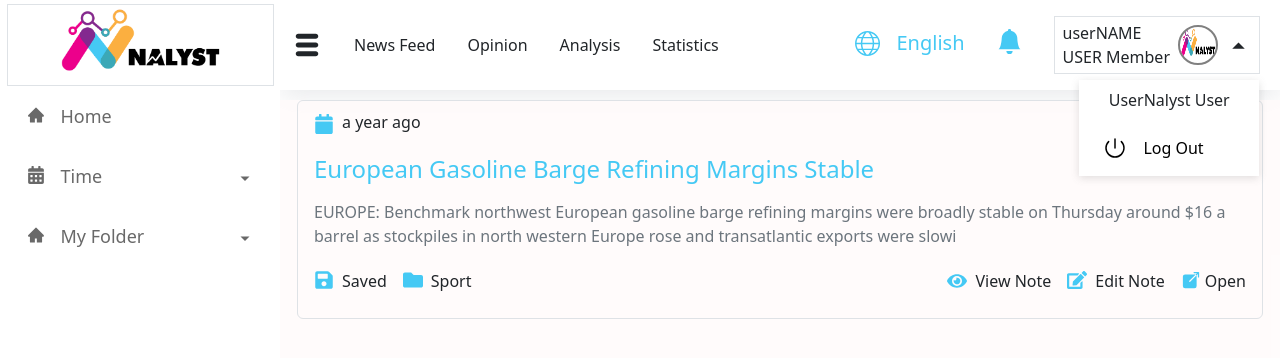
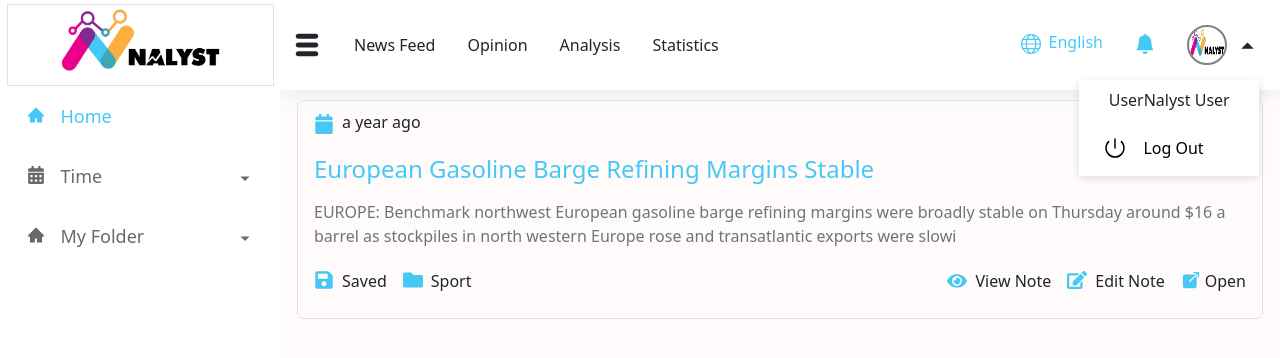
Before and after one commit to Emiqbal11/Layout, a React (Vite) app: page / in a window 1280 px wide. Shown: the top 358 px of the page. Built offline with nearby package versions, Linux system fonts and the light colour scheme.

Commit message:
git added

```diff
--- a/src/App.css
+++ b/src/App.css
@@ -1,8 +1,5 @@
-@import url("https://fonts.googleapis.com/css2?family=Lato&display=swap");
-
 * {
   box-sizing: border-box;
   margin: 0;
   padding: 0;
-  font-family: "Lato", sans-serif;
 }
--- a/src/index.css
+++ b/src/index.css
@@ -1,20 +1,18 @@
 :root {
   --primary-color: #45c9f4;
   --secondary-color: #696969;
+  --font-family-sans-serif: -apple-system, BlinkMacSystemFont, "Segoe UI",
+    Roboto, "Helvetica Neue", Arial, "Noto Sans", sans-serif,
+    "Apple Color Emoji", "Segoe UI Emoji", "Segoe UI Symbol", "Noto Color Emoji";
+  --font-family-monospace: SFMono-Regular, Menlo, Monaco, Consolas,
+    "Liberation Mono", "Courier New", monospace;
 }
 
 body {
   margin: 0;
-  font-family: -apple-system, BlinkMacSystemFont, "Segoe UI", "Roboto", "Oxygen",
-    "Ubuntu", "Cantarell", "Fira Sans", "Droid Sans", "Helvetica Neue",
-    sans-serif;
-  -webkit-font-smoothing: antialiased;
-  -moz-osx-font-smoothing: grayscale;
+  font-family: "IBM Plex Sans", sans-serif;
 }
-code {
-  font-family: source-code-pro, Menlo, Monaco, Consolas, "Courier New",
-    monospace;
-}
+
 svg {
   cursor: pointer;
   /* margin-bottom: 4px; */
--- a/src/layout/navbar/Header.jsx
+++ b/src/layout/navbar/Header.jsx
@@ -56,25 +56,17 @@ const Header = ({ showSidebar, toggleSidebar, handleShow }) => {
           <div className="main-div-lang">
             <div className="d-flex align-items-center div-lang mt-1">
               <TfiWorld
-                size={25}
+                size={20}
                 style={{ marginBottom: "7px", color: "var(--primary-color" }}
               />
-              <h5 style={{ color: "var(--primary-color)" }}>English</h5>
+              <h6 style={{ color: "var(--primary-color)" }}>English</h6>
             </div>
             <div>
               <BsFillBellFill
                 style={{ marginTop: "1px", color: "var(--primary-color" }}
-                size={25}
+                size={20}
               />
             </div>
-          </div>
-          <div
-            onClick={toggleDropdown}
-            className="d-flex align-items-center gap-2 border px-2 py-1"
-          >
-            <div className="d-flex flex-column">
-              <span className="">userNAME</span>
-              <span className="">USER Member</span>
           </div>
 
           <div
@@ -97,7 +89,6 @@ const Header = ({ showSidebar, toggleSidebar, handleShow }) => {
             ) : (
               <IoMdArrowDropdown size={25} />
             )}
-            </div>
           </div>
         </div>
       </Container>
--- a/src/layout/navbar/header.css
+++ b/src/layout/navbar/header.css
@@ -16,7 +16,7 @@
   gap: 2rem;
 }
 .div-lang {
-  gap: 1rem;
+  gap: 0.5rem;
 }
 .main-logo img {
   width: 265px;
@@ -90,25 +90,9 @@
     justify-content: space-between;
     padding: 0px 5px !important;
   }
-  /* .main-div-nav {
-    gap: 1.5rem;
-  }
-  .div-nav {
-    gap: 0.5rem;
-  }
-  .main-div-user {
-    gap: 1rem;
-  }
-  .main-div-user svg {
-    font-size: 1.2rem;
-  }
-  .main-div-lang {
-    gap: 2rem;
-  } */
+
   .main-div-user h5 {
     font-size: 1.2rem;
-
-    /* display: none; */
   }
   .main-logo svg {
     display: block;
@@ -116,11 +100,7 @@
 }
 @media only screen and (min-width: 769px) and (max-width: 1024px) {
   .main-div-header {
-    /* background-color: red; */
     gap: 1.5rem;
-  }
-  .main-div-nav {
-    /* background-color: yellow; */
   }
   .div-nav {
     gap: 2rem;
@@ -132,6 +112,6 @@
     gap: 2rem;
   }
   .div-lang {
-    gap: 1rem;
+    gap: 0.5rem;
   }
 }
--- a/src/layout/sidebar/Sidebar.jsx
+++ b/src/layout/sidebar/Sidebar.jsx
@@ -1,6 +1,6 @@
 import React, { useState } from "react";
 import styled from "styled-components";
-import { Link } from "react-router-dom";
+import { Link, NavLink } from "react-router-dom";
 import * as FaIcons from "react-icons/fa";
 import * as AiIcons from "react-icons/ai";
 import { SidebarData } from "./SidebarData";
@@ -47,7 +47,7 @@ const SidebarWrap = styled.div`
     background-color: white; /* Change to your desired color */
   }
 `;
-const SidebarLink = styled(Link)`
+const SidebarLink = styled(NavLink)`
   display: flex;
   color: #000;
   justify-content: space-between;
@@ -58,7 +58,7 @@ const SidebarLink = styled(Link)`
   text-decoration: none;
   font-size: 18px;
   &:hover {
-    background: #45c9f4;
+    color: #45c9f4;
     border-left: 2px solid #000;
     cursor: pointer;
   }
@@ -86,7 +86,15 @@ const Sidebar = ({ setShowSidebar, showSidebar, toggleSidebar }) => {
             })}
 
             <div className="d-flex flex-column d-md-none div-nav">
-              <SidebarLink href="#action1" onClick={() => setIsOpen(!isOpen)}>
+              <SidebarLink
+                href="#action1"
+                onClick={() => setIsOpen(!isOpen)}
+                style={({ isActive, isPending }) => {
+                  return {
+                    color: isActive ? "#45c9f4" : "",
+                  };
+                }}
+              >
                 <div>
                   <FaIcons.FaHome />
                   <SidebarLabel>Category</SidebarLabel>
--- a/src/layout/sidebar/SidebarData.jsx
+++ b/src/layout/sidebar/SidebarData.jsx
@@ -45,7 +45,7 @@ export const SidebarData = [
   },
   {
     title: "My Folder",
-    path: "/",
+    // path: "/folder",
     icon: <AiIcons.AiFillHome style={{ marginBottom: "5px" }} />,
   },
 ];
--- a/src/layout/sidebar/SubMenu.jsx
+++ b/src/layout/sidebar/SubMenu.jsx
@@ -1,10 +1,10 @@
 import React, { useState } from "react";
-import { Link } from "react-router-dom";
+import { Link, NavLink } from "react-router-dom";
 import styled from "styled-components";
 import { Button, Form } from "react-bootstrap";
 import { RiArrowDownSFill, RiArrowUpSFill } from "react-icons/ri";
 
-const SidebarLink = styled(Link)`
+const SidebarLink = styled(NavLink)`
   display: flex;
   color: var(--secondary-color);
   justify-content: space-between;
@@ -15,10 +15,15 @@ const SidebarLink = styled(Link)`
   text-decoration: none;
   font-size: 18px;
   &:hover {
-    background: #45c9f4;
-    color: #2f4f4f;
+    color: #45c9f4;
+    // color: #2f4f4f;
     border-left: 2px solid #000;
     cursor: pointer;
+  }
+  &.selected-link {
+    // Add this CSS class for the selected link
+    color: #45c9f4;
+    background: #45c9f4;
   }
 `;
 
@@ -26,7 +31,7 @@ const SidebarLabel = styled.span`
   margin-left: 16px;
 `;
 
-const DropdownLink = styled(Link)`
+const DropdownLink = styled(NavLink)`
   background: #ffffff;
   height: 50px;
   padding-left: 3.2rem;
@@ -34,11 +39,9 @@ const DropdownLink = styled(Link)`
   align-items: center;
   text-decoration: none;
   color: var(--secondary-color);
-
   font-size: 18px;
-
   &:hover {
-    background: #45c9f4;
+    color: #45c9f4;
     cursor: pointer;
   }
 `;
@@ -51,6 +54,7 @@ const InputField = styled.input`
 `;
 
 const SubMenu = ({ item }) => {
+  console.log(item);
   const [subnav, setSubnav] = useState(false);
   const [showInput, setShowInput] = useState(false);
   const [isOpen, setIsOpen] = useState(false);
@@ -88,9 +92,55 @@ const SubMenu = ({ item }) => {
 
   return (
     <>
-      <SidebarLink
+      {item.path ? (
+        <SidebarLink
+          to={item.path}
+          onClick={item.subNav ? toggleSubMenu : toggleOpen}
+          style={({ isActive, isPending }) => {
+            return {
+              color: isActive ? "#45c9f4" : "",
+            };
+          }}
+        >
+          <div>
+            {item.icon}
+            <SidebarLabel>{item.title}</SidebarLabel>
+          </div>
+          <div>
+            {item.title === "My Folder" &&
+              (isOpen ? <RiArrowUpSFill /> : <RiArrowDownSFill />)}
+            {item.subNav && subnav
+              ? item.iconOpened
+              : item.subNav
+              ? item.iconClosed
+              : null}
+          </div>
+        </SidebarLink>
+      ) : (
+        <SidebarLink onClick={item.subNav ? toggleSubMenu : toggleOpen}>
+          <div>
+            {item.icon}
+            <SidebarLabel>{item.title}</SidebarLabel>
+          </div>
+          <div>
+            {item.title === "My Folder" &&
+              (isOpen ? <RiArrowUpSFill /> : <RiArrowDownSFill />)}
+            {item.subNav && subnav
+              ? item.iconOpened
+              : item.subNav
+              ? item.iconClosed
+              : null}
+          </div>
+        </SidebarLink>
+      )}
+      {/* <SidebarLink
         to={item.path}
         onClick={item.subNav ? toggleSubMenu : toggleOpen}
+        style={({ isActive, isPending }) => {
+          return {
+            color: isActive ? "#45c9f4" : "",
+          };
+        }}
       >
         <div>
           {item.icon}
@@ -105,11 +155,19 @@ const SubMenu = ({ item }) => {
             ? item.iconClosed
             : null}
         </div>
-      </SidebarLink>
+      </SidebarLink> */}
 
       {subnav &&
         item.subNav.map((subItem, index) => (
-          <DropdownLink to={subItem.path} key={index}>
+          <DropdownLink
+            to={subItem.path}
+            key={index}
+            style={({ isActive, isPending }) => {
+              return {
+                color: isActive ? "#45c9f4" : "",
+              };
+            }}
+          >
             {subItem.icon}
             {subItem.title === "Specific Date" ? (
               <div
```
Lines whose indentation alone changed are shown as unchanged.
